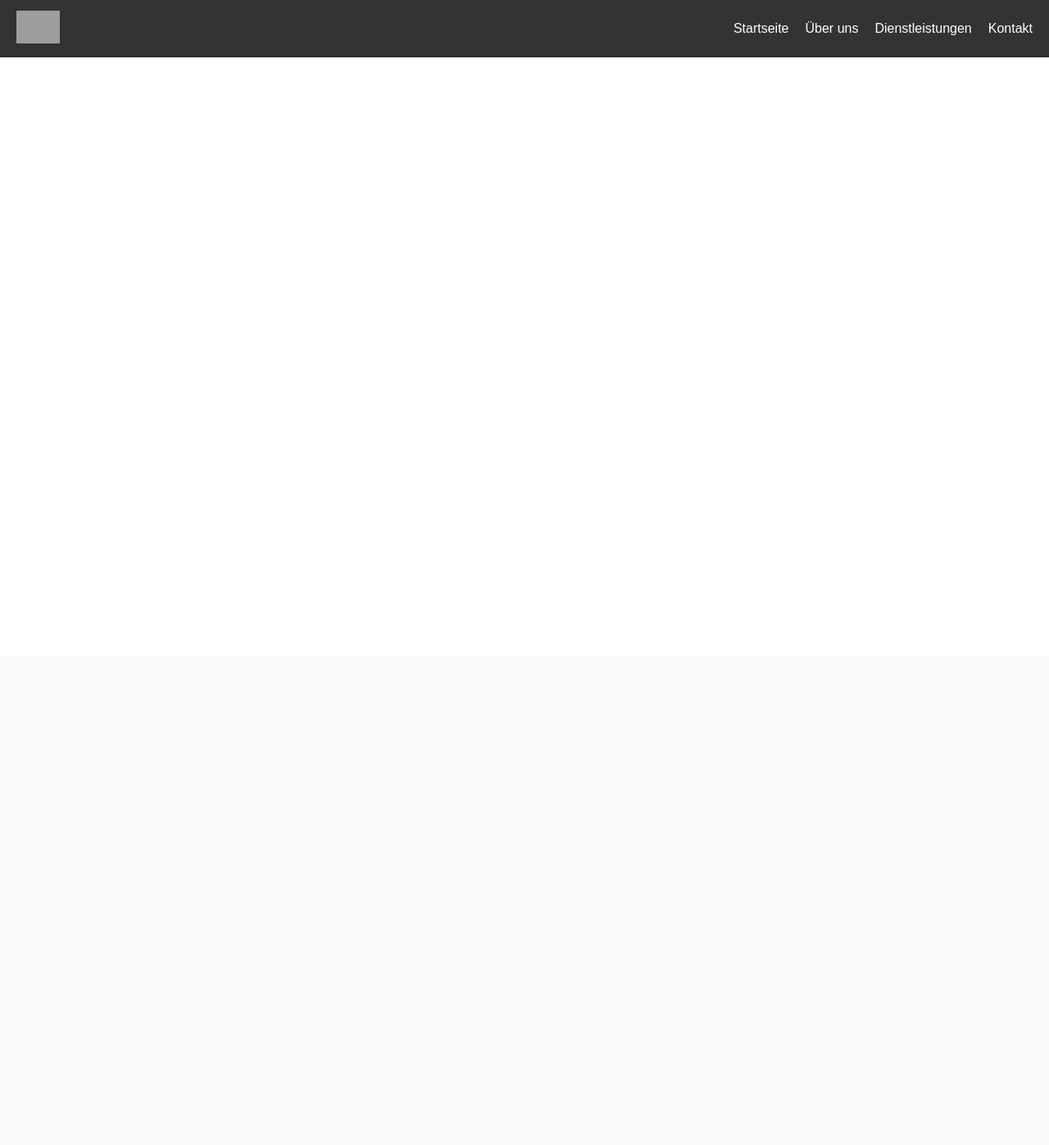
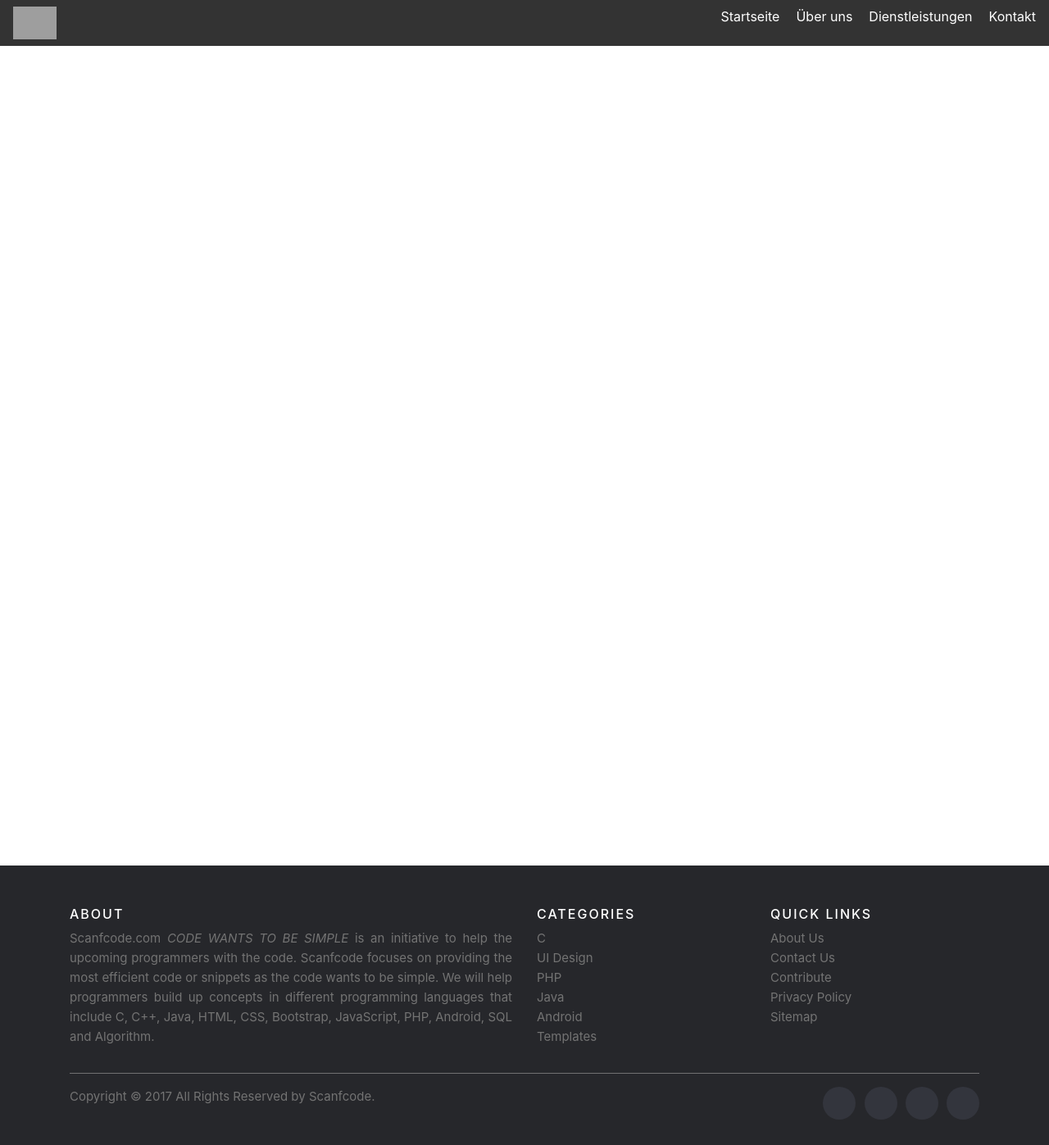
Before and after one commit to Armooooon/Schulwebsite, a PHP site: page /HTML/index.HTML in a window 1280 px wide. Shown: the whole page at 82% size. Before the commit the page ends 70 px from the top, so only its background shows below. Run offline with PHP 8.4, Linux system fonts and the light colour scheme; grey boxes are pictures that could not be loaded.

Commit message:
Added the Footer

```diff
--- a/CSS/styles.css
+++ b/CSS/styles.css
@@ -37,3 +37,173 @@ body {
   .nav-links a:hover {
     color: #ffd700; /* Ändere die Farbe bei Hover nach Bedarf */
   }
+
+  /* Footer Klassen*/
+
+  .site-footer
+{
+  background-color:#26272b;
+  padding:45px 0 20px;
+  font-size:15px;
+  line-height:24px;
+  color:#737373;
+}
+.site-footer hr
+{
+  border-top-color:#bbb;
+  opacity:0.5
+}
+.site-footer hr.small
+{
+  margin:20px 0
+}
+.site-footer h6
+{
+  color:#fff;
+  font-size:16px;
+  text-transform:uppercase;
+  margin-top:5px;
+  letter-spacing:2px
+}
+.site-footer a
+{
+  color:#737373;
+}
+.site-footer a:hover
+{
+  color:#3366cc;
+  text-decoration:none;
+}
+.footer-links
+{
+  padding-left:0;
+  list-style:none
+}
+.footer-links li
+{
+  display:block
+}
+.footer-links a
+{
+  color:#737373
+}
+.footer-links a:active,.footer-links a:focus,.footer-links a:hover
+{
+  color:#3366cc;
+  text-decoration:none;
+}
+.footer-links.inline li
+{
+  display:inline-block
+}
+.site-footer .social-icons
+{
+  text-align:right
+}
+.site-footer .social-icons a
+{
+  width:40px;
+  height:40px;
+  line-height:40px;
+  margin-left:6px;
+  margin-right:0;
+  border-radius:100%;
+  background-color:#33353d
+}
+.copyright-text
+{
+  margin:0
+}
+@media (max-width:991px)
+{
+  .site-footer [class^=col-]
+  {
+    margin-bottom:30px
+  }
+}
+@media (max-width:767px)
+{
+  .site-footer
+  {
+    padding-bottom:0
+  }
+  .site-footer .copyright-text,.site-footer .social-icons
+  {
+    text-align:center
+  }
+}
+.social-icons
+{
+  padding-left:0;
+  margin-bottom:0;
+  list-style:none
+}
+.social-icons li
+{
+  display:inline-block;
+  margin-bottom:4px
+}
+.social-icons li.title
+{
+  margin-right:15px;
+  text-transform:uppercase;
+  color:#96a2b2;
+  font-weight:700;
+  font-size:13px
+}
+.social-icons a{
+  background-color:#eceeef;
+  color:#818a91;
+  font-size:16px;
+  display:inline-block;
+  line-height:44px;
+  width:44px;
+  height:44px;
+  text-align:center;
+  margin-right:8px;
+  border-radius:100%;
+  -webkit-transition:all .2s linear;
+  -o-transition:all .2s linear;
+  transition:all .2s linear
+}
+.social-icons a:active,.social-icons a:focus,.social-icons a:hover
+{
+  color:#fff;
+  background-color:#29aafe
+}
+.social-icons.size-sm a
+{
+  line-height:34px;
+  height:34px;
+  width:34px;
+  font-size:14px
+}
+.social-icons a.facebook:hover
+{
+  background-color:#3b5998
+}
+.social-icons a.twitter:hover
+{
+  background-color:#00aced
+}
+.social-icons a.linkedin:hover
+{
+  background-color:#007bb6
+}
+.social-icons a.dribbble:hover
+{
+  background-color:#ea4c89
+}
+@media (max-width:767px)
+{
+  .social-icons li.title
+  {
+    display:block;
+    margin-right:0;
+    font-weight:600
+  }
+}
+.content-area {
+    padding-top: 500px; /* Adjust this value to add space between navbar and content */
+    padding-bottom: 500px; /* Adjust this value to add space between content and footer */
+}
--- a/HTML/index.HTML
+++ b/HTML/index.HTML
@@ -5,6 +5,7 @@
     <meta name="viewport" content="width=device-width, initial-scale=1.0">
     <title>Document</title>
     <link rel="stylesheet" href="../CSS/styles.css">
+    <link rel="stylesheet" href="https://cdn.jsdelivr.net/npm/bootstrap@4.3.1/dist/css/bootstrap.min.css" integrity="sha384-ggOyR0iXCbMQv3Xipma34MD+dH/1fQ784/j6cY/iJTQUOhcWr7x9JvoRxT2MZw1T" crossorigin="anonymous">
 </head>
 <body>
     <nav class="navbar">
@@ -20,7 +21,60 @@
       </nav>
 </body>
 
-<footer>
+<div class="content-area">
 
+</div>
+  <!-- Site footer -->
+  <footer class="site-footer">
+    <div class="container">
+      <div class="row">
+        <div class="col-sm-12 col-md-6">
+          <h6>About</h6>
+          <p class="text-justify">Scanfcode.com <i>CODE WANTS TO BE SIMPLE </i> is an initiative  to help the upcoming programmers with the code. Scanfcode focuses on providing the most efficient code or snippets as the code wants to be simple. We will help programmers build up concepts in different programming languages that include C, C++, Java, HTML, CSS, Bootstrap, JavaScript, PHP, Android, SQL and Algorithm.</p>
+        </div>
+
+        <div class="col-xs-6 col-md-3">
+          <h6>Categories</h6>
+          <ul class="footer-links">
+            <li><a href="http://scanfcode.com/category/c-language/">C</a></li>
+            <li><a href="http://scanfcode.com/category/front-end-development/">UI Design</a></li>
+            <li><a href="http://scanfcode.com/category/back-end-development/">PHP</a></li>
+            <li><a href="http://scanfcode.com/category/java-programming-language/">Java</a></li>
+            <li><a href="http://scanfcode.com/category/android/">Android</a></li>
+            <li><a href="http://scanfcode.com/category/templates/">Templates</a></li>
+          </ul>
+        </div>
+
+        <div class="col-xs-6 col-md-3">
+          <h6>Quick Links</h6>
+          <ul class="footer-links">
+            <li><a href="http://scanfcode.com/about/">About Us</a></li>
+            <li><a href="http://scanfcode.com/contact/">Contact Us</a></li>
+            <li><a href="http://scanfcode.com/contribute-at-scanfcode/">Contribute</a></li>
+            <li><a href="http://scanfcode.com/privacy-policy/">Privacy Policy</a></li>
+            <li><a href="http://scanfcode.com/sitemap/">Sitemap</a></li>
+          </ul>
+        </div>
+      </div>
+      <hr>
+    </div>
+    <div class="container">
+      <div class="row">
+        <div class="col-md-8 col-sm-6 col-xs-12">
+          <p class="copyright-text">Copyright &copy; 2017 All Rights Reserved by
+       <a href="#">Scanfcode</a>.
+          </p>
+        </div>
+
+        <div class="col-md-4 col-sm-6 col-xs-12">
+          <ul class="social-icons">
+            <li><a class="facebook" href="#"><i class="fa fa-facebook"></i></a></li>
+            <li><a class="twitter" href="#"><i class="fa fa-twitter"></i></a></li>
+            <li><a class="dribbble" href="#"><i class="fa fa-dribbble"></i></a></li>
+            <li><a class="linkedin" href="#"><i class="fa fa-linkedin"></i></a></li>
+          </ul>
+        </div>
+      </div>
+    </div>
 </footer>
 </html>
```
